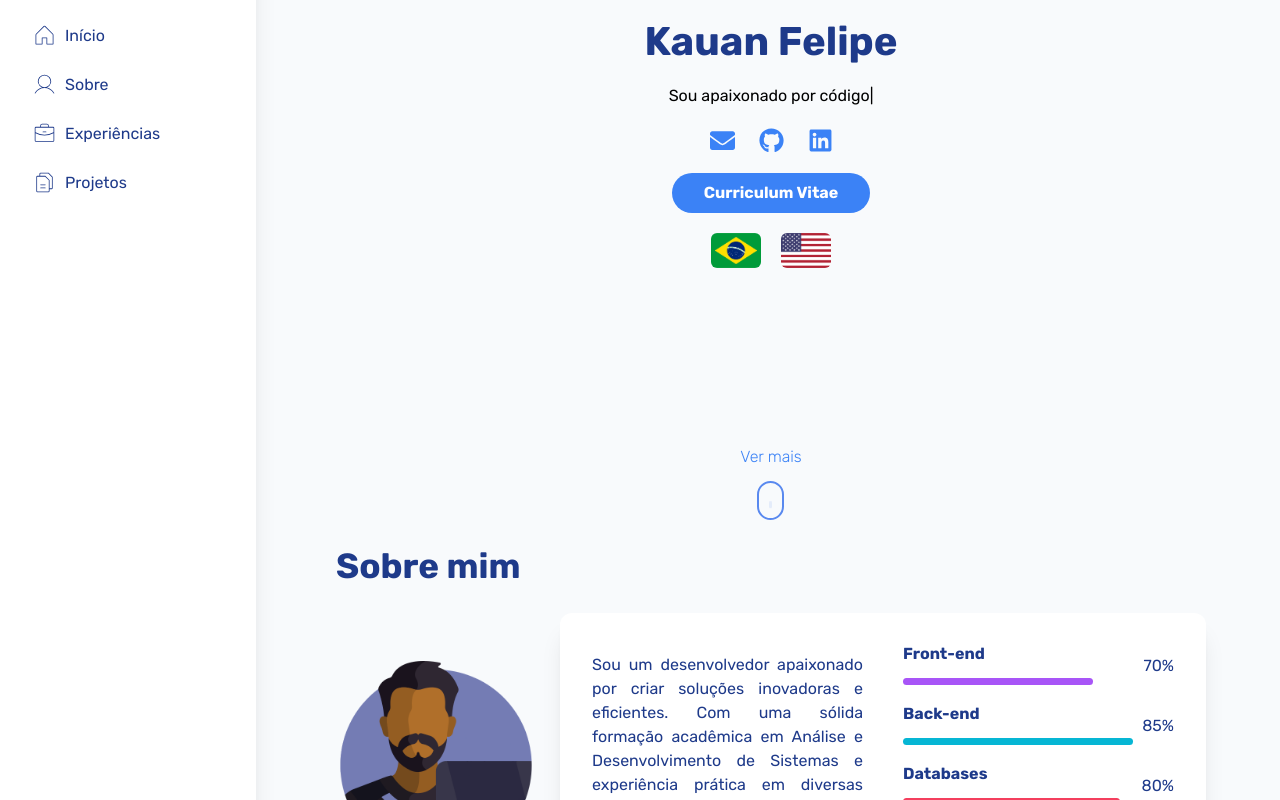
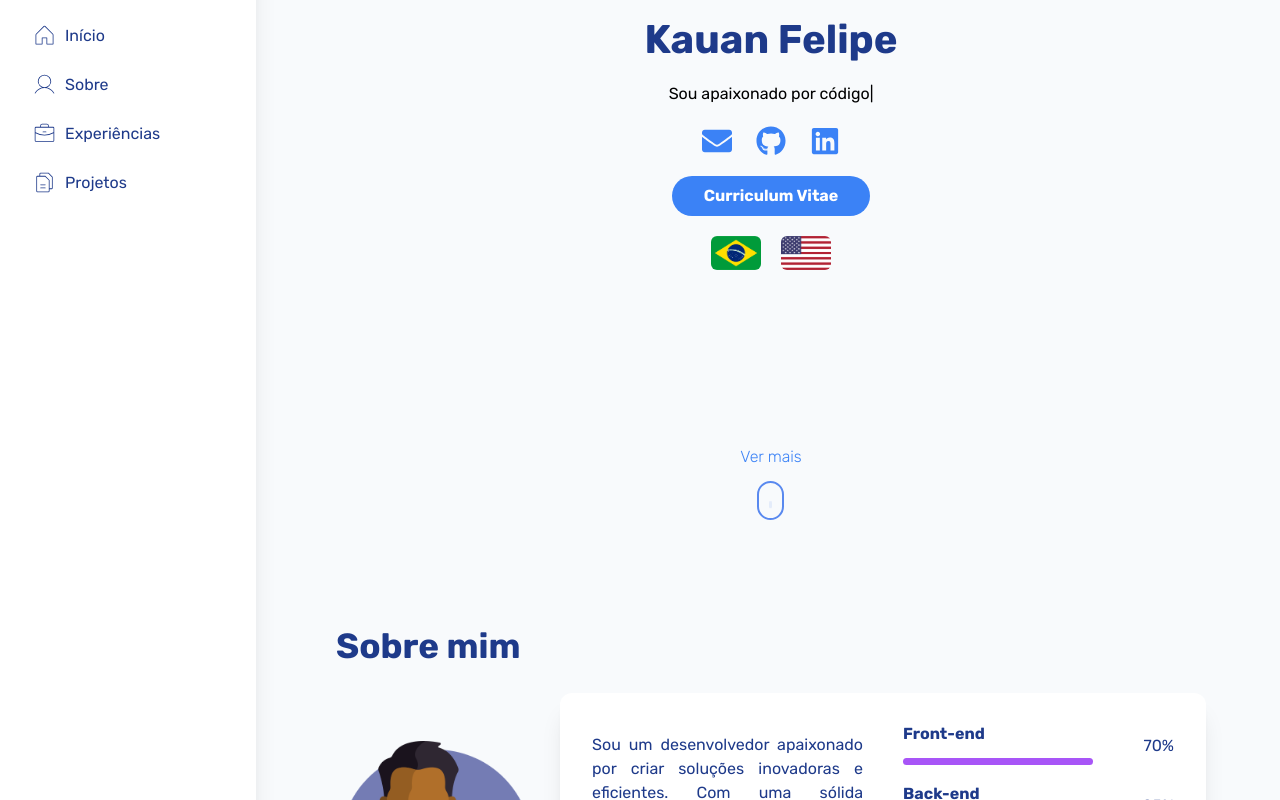
Before and after one commit to kauanfelipe96/personal-portfolio, a React (Vite) app: page / in a window 1280 px wide. Shown: the part 260-1060 px from the top of the page. Built offline with nearby package versions, Linux system fonts and the light colour scheme.

Commit message:
updating about

```diff
--- a/src/components/About.jsx
+++ b/src/components/About.jsx
@@ -2,7 +2,7 @@ import persona from '../assets/images/persona.png'
 
 export default function About() {
   return (
-    <section className="px-20" id="about">
+    <section className="px-20 py-20" id="about">
       <h2 className="text-[35px] text-blue-900 font-bold">Sobre mim</h2>
       <div className="flex xl:flex-row flex-col items-center justify-between gap-6 mt-5">
         <img src={persona} alt="Avatar" className="w-[200px] h-[200px]" />
--- a/src/components/Experiences.jsx
+++ b/src/components/Experiences.jsx
@@ -3,7 +3,7 @@ import { PiBriefcaseDuotone } from "react-icons/pi";
 export default function Experiences() {
   return (
     <section className="px-20 py-20" id="experience">
-      <h2 className="text-[35px] text-blue-900 font-bold">Experiências</h2>
+      <h2 className="text-[35px] text-blue-900 font-bold mb-5">Experiências</h2>
       <div className="flex xl:flex-row flex-col gap-10">
         <div className="xl:w-[50%] w-[100%] h-full bg-white rounded-xl py-10 px-8 shadow-xl justify-between gap-10">
           <div className="flex gap-5">
--- a/src/components/Home.jsx
+++ b/src/components/Home.jsx
@@ -23,9 +23,9 @@ export default function Home() {
             loop>
           </ReactTyped></h2>
         <div className="flex items-center gap-6 text-blue-500 mt-5">
-          <a href="mailto:kauan_falima@hotmail.com" target="_blank"><FaEnvelope className="text-[25px] hover:text-blue-800" /></a>
-          <a href="https://github.com/kauanfelipe96" target="_blank"><FaGithub className="text-[25px] hover:text-black" alt="Link para perfil no GitHub" /></a>
-          <a href="https://www.linkedin.com/in/kauanfelipe96/" target="_blank"><FaLinkedin className="text-[25px] hover:text-blue-800" alt="Link para perfil do LinkedIn" /></a>
+          <a href="mailto:kauan_falima@hotmail.com" target="_blank"><FaEnvelope className="text-[30px] hover:text-blue-800" /></a>
+          <a href="https://github.com/kauanfelipe96" target="_blank"><FaGithub className="text-[30px] hover:text-black" alt="Link para perfil no GitHub" /></a>
+          <a href="https://www.linkedin.com/in/kauanfelipe96/" target="_blank"><FaLinkedin className="text-[30px] hover:text-blue-800" alt="Link para perfil do LinkedIn" /></a>
         </div>
         <button className="bg-blue-500 text-white font-bold rounded-full px-8 py-2 text-center mt-5 hover:scale-110 duration-500 hover:bg-blue-700">Curriculum Vitae</button>
         <div className="flex gap-5 mt-5">
```
